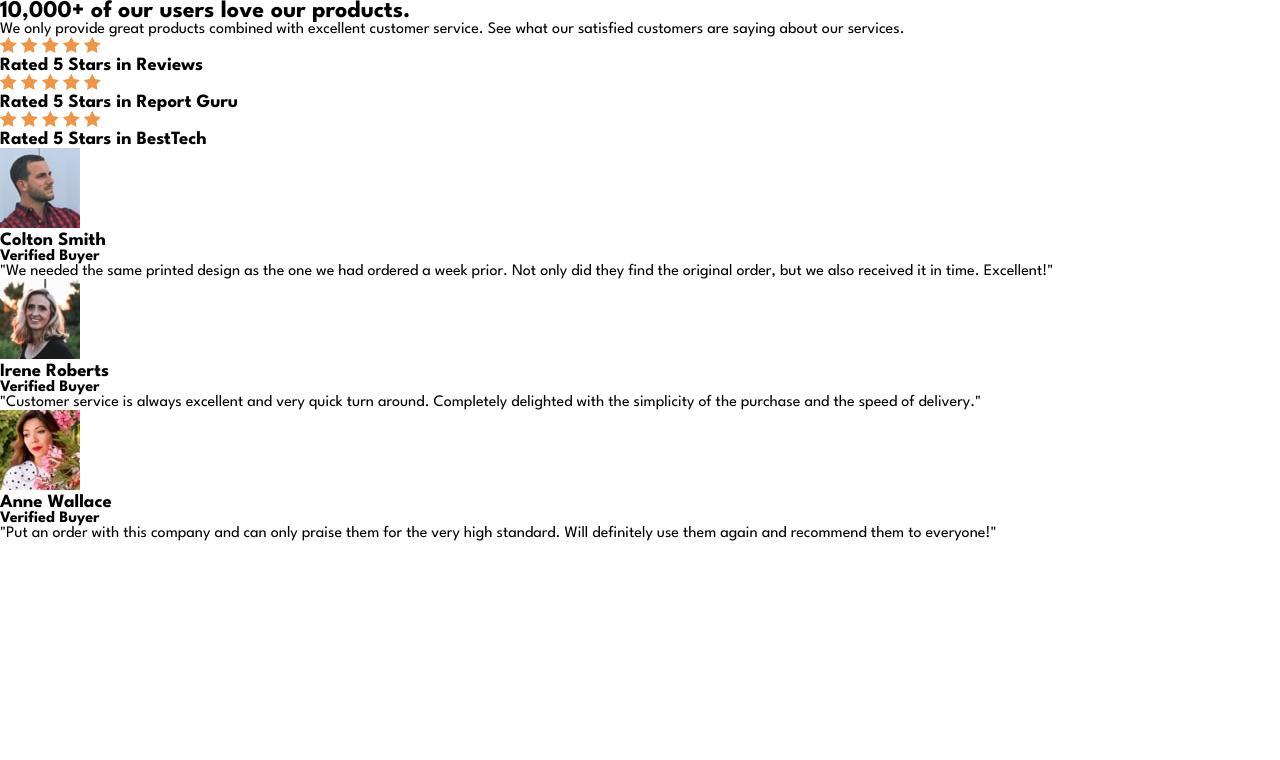
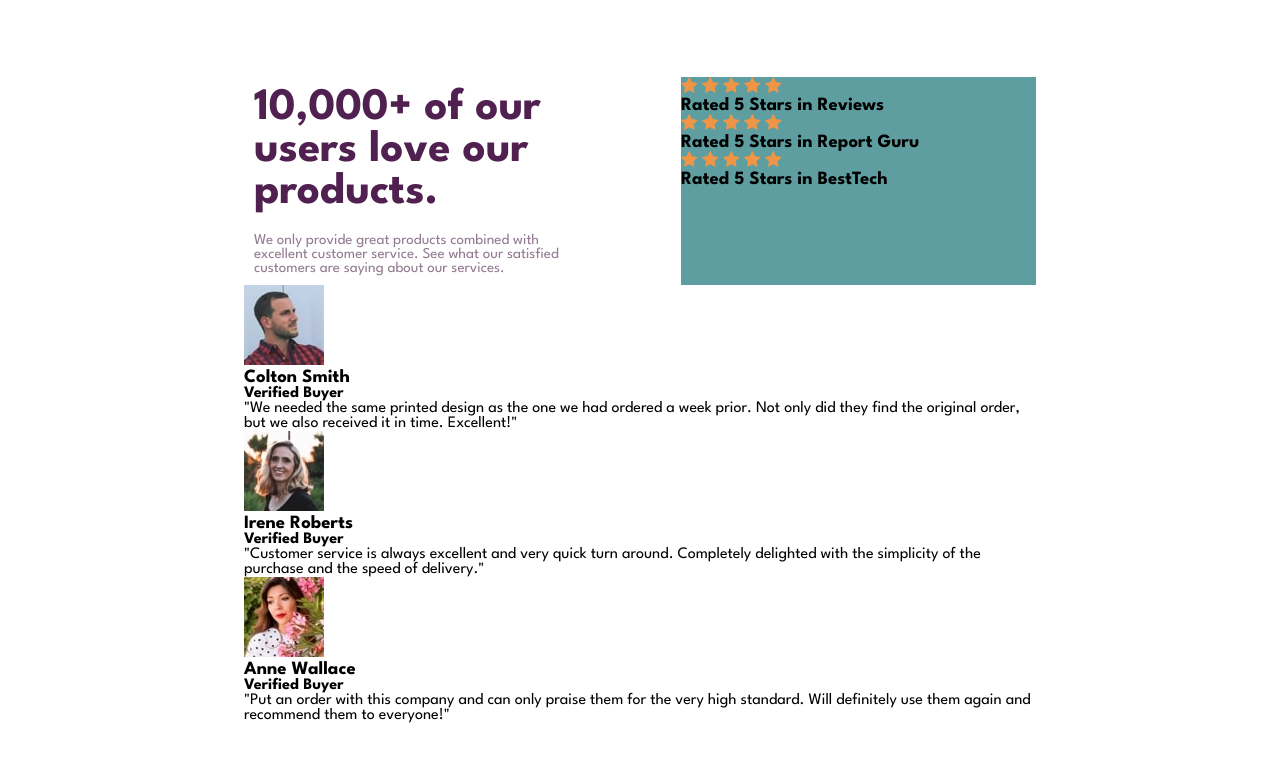
Before and after one commit to GabrielAlberini/desarrollo-8-10, a plain HTML site: page index.html in a window 1280 px wide. Drawn offline with Linux system fonts and the light colour scheme.

Commit message:
add: estilos en el contenido textual del header

```diff
--- a/index.html
+++ b/index.html
@@ -18,10 +18,10 @@
 </head>
 
 <body>
-  <section class="reviews-home">
+  <section id="reviews-home">
     <div class="reviews-text">
       <header>
-        <h2> 10,000+ of our users love our products.</h2>
+        <h2> 10,000+ of our<br> users love our products.</h2>
         <p> We only provide great products combined with excellent customer service.
           See what our satisfied customers are saying about our services.</p>
       </header>
--- a/styles/style.css
+++ b/styles/style.css
@@ -12,3 +12,42 @@
   --light-magenta: hsl(300, 24%, 96%);
   --white: hsl(0, 0%, 100%);
 }
+
+body {
+  display: flex;
+  min-height: 100vh;
+  justify-content: center;
+  align-items: center;
+}
+
+#reviews-home {
+
+  width: 65%;
+  padding: 20px;
+}
+
+.reviews-text {
+  display: flex;
+  gap: 80px;
+}
+
+.reviews-text header {
+  width: 50%;
+  padding: 10px;
+}
+
+.reviews-text header h2 {
+  font-size: 45px;
+  color: var(--dark-magenta);
+  margin-bottom: 20px;
+}
+
+.reviews-text header p {
+  font-size: 15px;
+  color: var(--madium-magenta);
+}
+
+.reviews-stars {
+  background-color: cadetblue;
+  width: 50%;
+}
```
